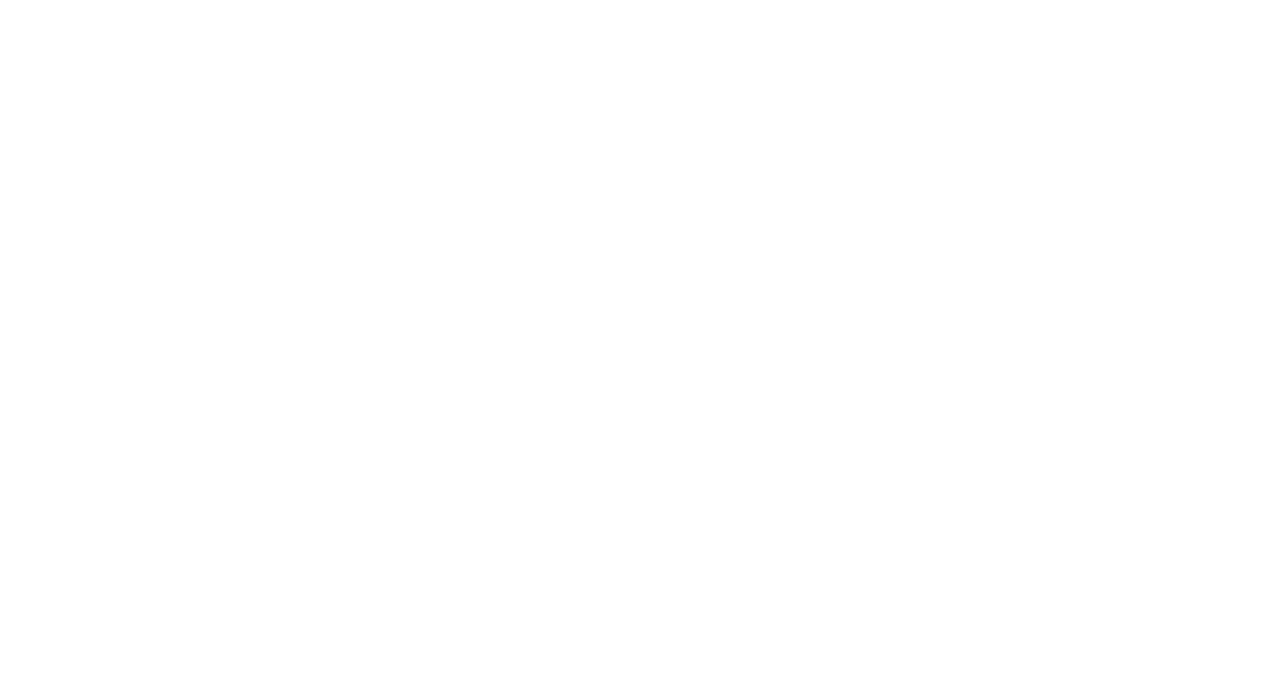
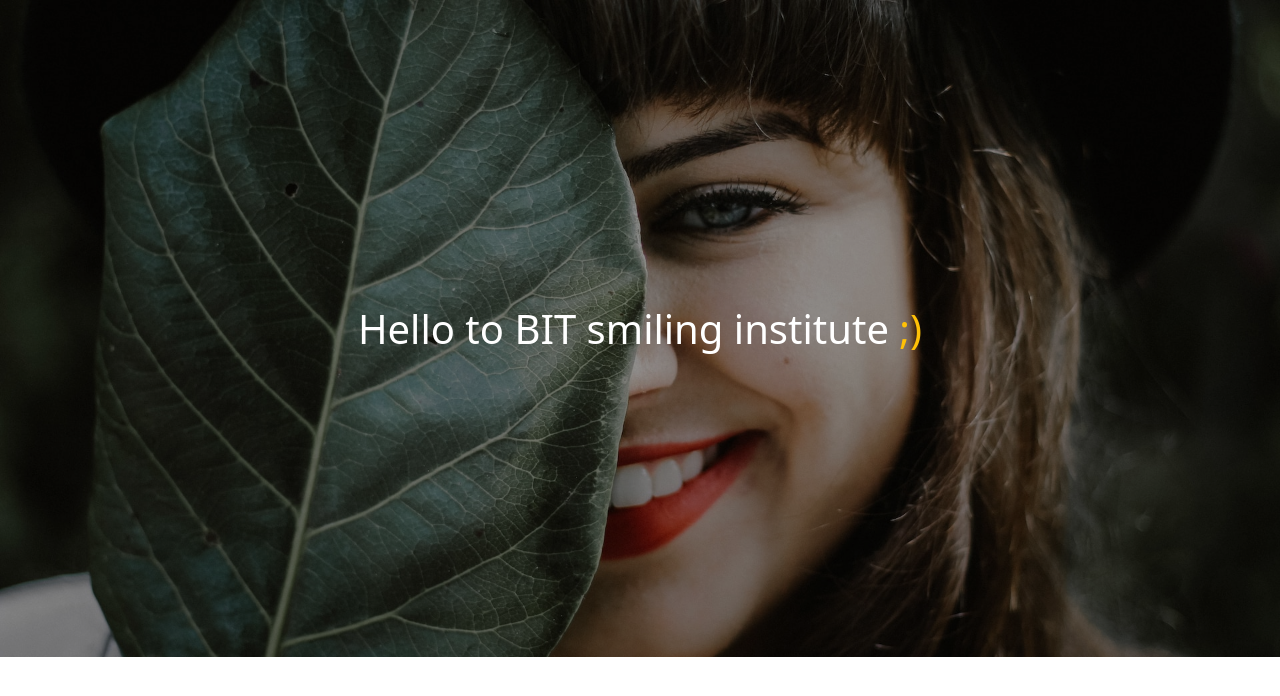
Before and after one commit to josereyes05/BIT-smiling-institute, a plain HTML site: page index.html in a window 1280 px wide. Drawn offline with Linux system fonts and the light colour scheme.

Commit message:
BIT smiling institute :)

```diff
--- a/index.html
+++ b/index.html
@@ -5,8 +5,21 @@
     <meta name="viewport" content="width=device-width, initial-scale=1.0">
     <title>Document</title>
     <link rel="stylesheet" href="/BIT-smiling-institute/bootstrap-5.3.0-dist/css/bootstrap.min.css">
+    <link rel="stylesheet" href="/BIT-smiling-institute/styles.css">
 </head>
 <body>
+    <!-- banner -->
+    <section>
+        <div class="bg-img-1">
+            <div class="overlay h-100 d-flex  align-items-center justify-content-center">
+                <span class="fs-1 fw-medium text-white">
+                Hello to BIT smiling institute
+                <span class="text-warning"> ;)</span>
+            </span>
+            </div>
+        </div>
+    </section>
+
     <script src="/BIT-smiling-institute/bootstrap-5.3.0-dist/js/bootstrap.min.js"></script>
 </body>
 </html>
--- a/styles.css
+++ b/styles.css
@@ -0,0 +1,10 @@
+.bg-img-1{
+    background: url(/BIT-smiling-institute/assets/img/so.jpg);
+    background-size: 100%;
+    background-position: 0 -10rem;
+    height: 657px;
+}
+.overlay{
+    background: rgba(0, 0, 0, 0.43);
+    /* height: 657px; */
+}
```
Also changed, not shown: assets/img/so.jpg (added), assets/img/sonrisa.jpg (added), assets/img/usuario.jpg (added).
